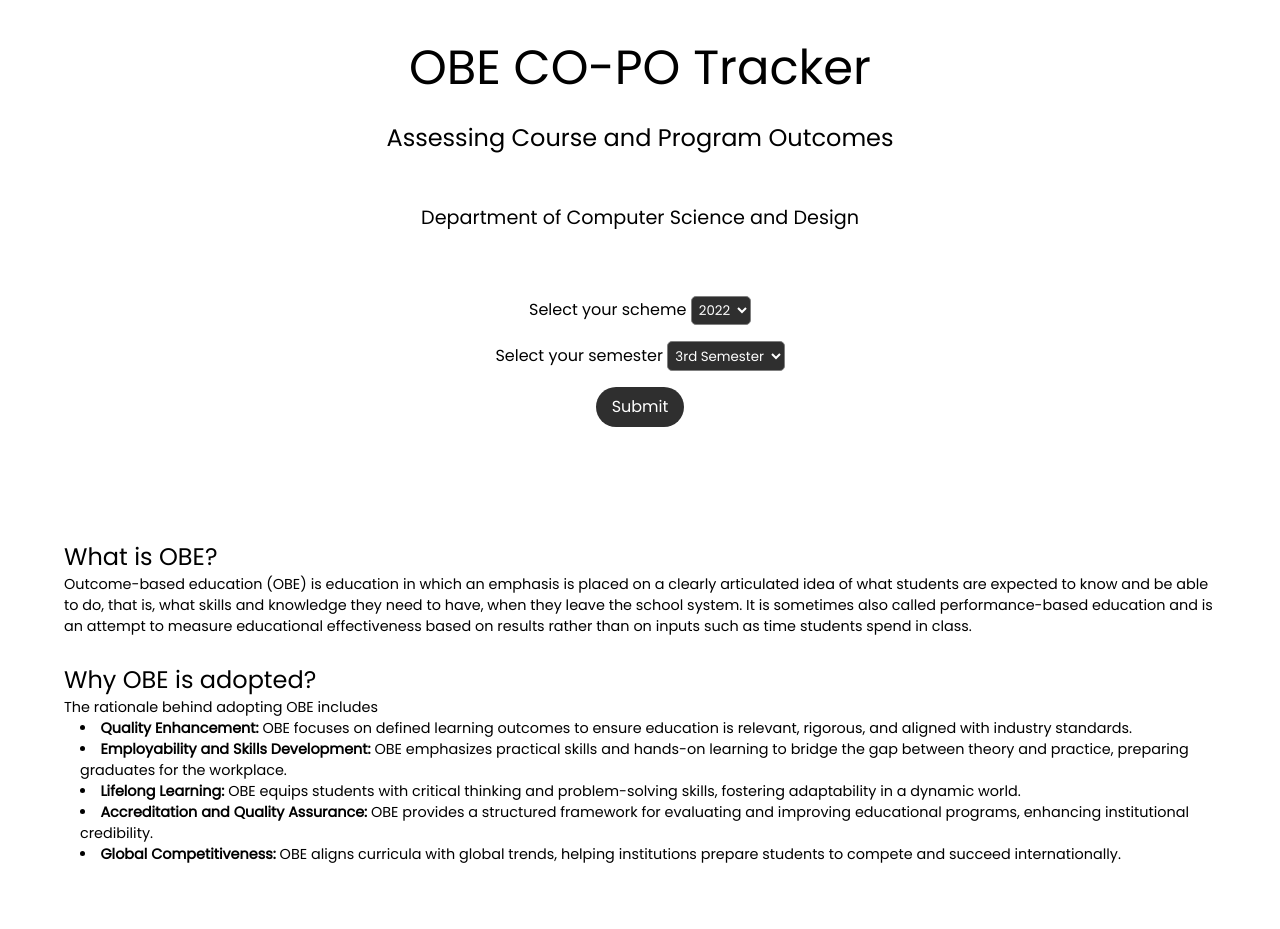
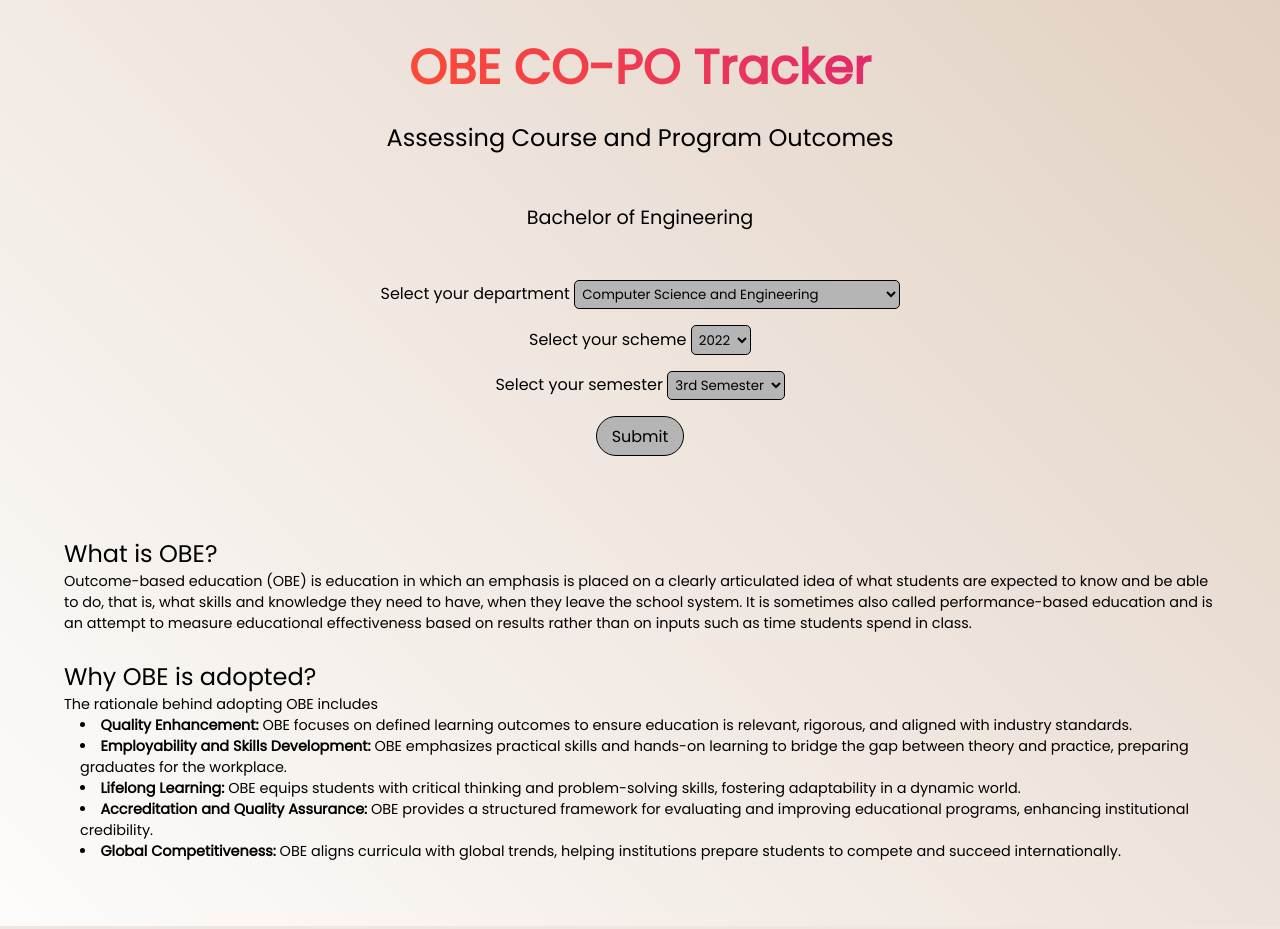
Before and after one commit to violetto-rose/OBE-DBMS-Project, a PHP site: page /main.html in a window 1280 px wide. Run offline with PHP 8.4, Linux system fonts and the light colour scheme.

```diff
--- a/main.css
+++ b/main.css
@@ -8,10 +8,12 @@ body {
   font-family: "Poppins", sans-serif;
   font-weight: 400;
   font-style: normal;
+  background: linear-gradient(45deg, #FDFCFB, #E2D1C3);
 }
 
 footer {
   padding: 4rem;
+  padding-top: 2rem;
 }
 
 /*Title*/
@@ -20,11 +22,23 @@ footer {
   padding-bottom: 2rem;
 }
 
+.flex {
+  display: flex;
+  justify-content: center;
+  align-items: center;
+}
+
 .pagetitle {
   font-size: 3rem;
+  display: inline-block;
+  font-weight: bold;
   text-align: center;
   padding: 2rem;
   padding-bottom: 1rem;
+  background-image: linear-gradient(45deg, #FF512F, #DD2476);
+  background-clip: text;
+  -webkit-background-clip: text;
+  color: transparent;
 }
 
 .pagesubtitle {
@@ -41,7 +55,12 @@ footer {
 
 .selection {
   padding: 3rem;
+  padding-top: 2rem;
   display: grid;
+}
+
+.dept {
+  padding-bottom: 1rem;
 }
 
 .scheme {
@@ -78,10 +97,10 @@ select {
 button {
   width: 5.5rem;
   height: 2.5rem;
-  border: none;
+  border: 1px solid black;
   outline: none;
-  background: #2f2f2f;
-  color: #ffffff;
+  background: #b5b5b5;
+  color: black;
   font-size: 1rem;
   border-radius: 3rem;
   text-align: center;
@@ -90,18 +109,44 @@ button {
   cursor: pointer;
 }
 
+button:hover {
+  color: white;
+  background: black;
+}
+
 select {
   padding: 0.2rem;
-  border: 1px solid #808080;
+  border: 1px solid black;
   border-radius: 5px;
-  background-color: #2f2f2f;
-  color: #ffffff;
+  background-color: #b5b5b5;
+  color: black;
 }
 
 /*Mode*/
 @media (prefers-color-scheme: dark) {
   body {
-    background-color: black;
+    background: black;
+    color: white;
+  }
+
+  .pagetitle {
+    background-image: linear-gradient(45deg, #FFECD2, #FCB69F);
+  }
+
+  button {
+    border: 1px solid white;
+    background: #2f2f2f;
+    color: white;
+  }
+
+  button:hover {
+    color: black;
+    background: white;
+  }
+
+  select {
+    border: 1px solid white;
+    background-color: #2f2f2f;
     color: white;
   }
 }
--- a/main.html
+++ b/main.html
@@ -1,3 +1,5 @@
+<!DOCTYPE html>
+
 <html lang="en">
   <head>
     <meta charset="UTF-8" />
@@ -24,12 +26,13 @@
   </head>
 
   <!--Body-->
-
   <body>
     <!--Title-->
     <div class="title">
-      <div class="pagetitle">
-        <p>OBE CO-PO Tracker</p>
+      <div class="flex">
+        <div class="pagetitle">
+          <p>OBE CO-PO Tracker</p>
+        </div>
       </div>
       <div class="pagesubtitle">
         <p>Assessing Course and Program Outcomes</p>
@@ -38,23 +41,44 @@
 
     <!--Content-->
     <div class="content">
-      <p>Department of Computer Science and Design</p>
+      <p>Bachelor of Engineering</p>
     </div>
 
-    <!--Selection of scheme and semester-->
+    <!--Selection of Department, scheme and semester-->
     <form action="obe.php" method="post">
       <div class="selection">
+        <!-- Department -->
+        <div class="dept">
+          <label for="dept">Select your department</label>
+          <select id="dept" name="dept">
+            <option value="cse">Computer Science and Engineering</option>
+            <option value="ise">Information Science and Engineering</option>
+            <option value="aiml">
+              Artificial Intelligence and Machine Learning
+            </option>
+            <option value="csd">Computer Science and Design</option>
+            <option value="csds">Data Science and Engineering</option>
+            <option value="ece">
+              Electronics and Communication Engineering
+            </option>
+            <option value="eee">Electrical and Electronics Engineering</option>
+            <option value="me">Mechanical Engineering</option>
+            <option value="cv">Civil Engineering</option>
+          </select>
+        </div>
+
+        <!-- Scheme -->
         <div class="scheme">
           <label for="scheme">Select your scheme</label>
-          <select name="scheme">
+          <select id="scheme" name="scheme">
             <option value="2022">2022</option>
           </select>
         </div>
 
-        <!--Semester-->
+        <!-- Semester -->
         <div class="semester">
           <label for="semester">Select your semester</label>
-          <select name="semester">
+          <select id="semester" name="semester">
             <option value="3">3rd Semester</option>
             <option value="4">4th Semester</option>
             <option value="5">5th Semester</option>
@@ -63,14 +87,12 @@
             <option value="8">8th Semester</option>
           </select>
         </div>
+
         <div class="mybutton">
           <button type="submit">Submit</button>
         </div>
       </div>
     </form>
-
-    <!--Script-->
-    <script src="redirect.js"></script>
   </body>
 
   <!--Footer-->
```
Also changed, not shown: obe.php (+29 -2 lines), obe.css (line endings or trailing spaces).
